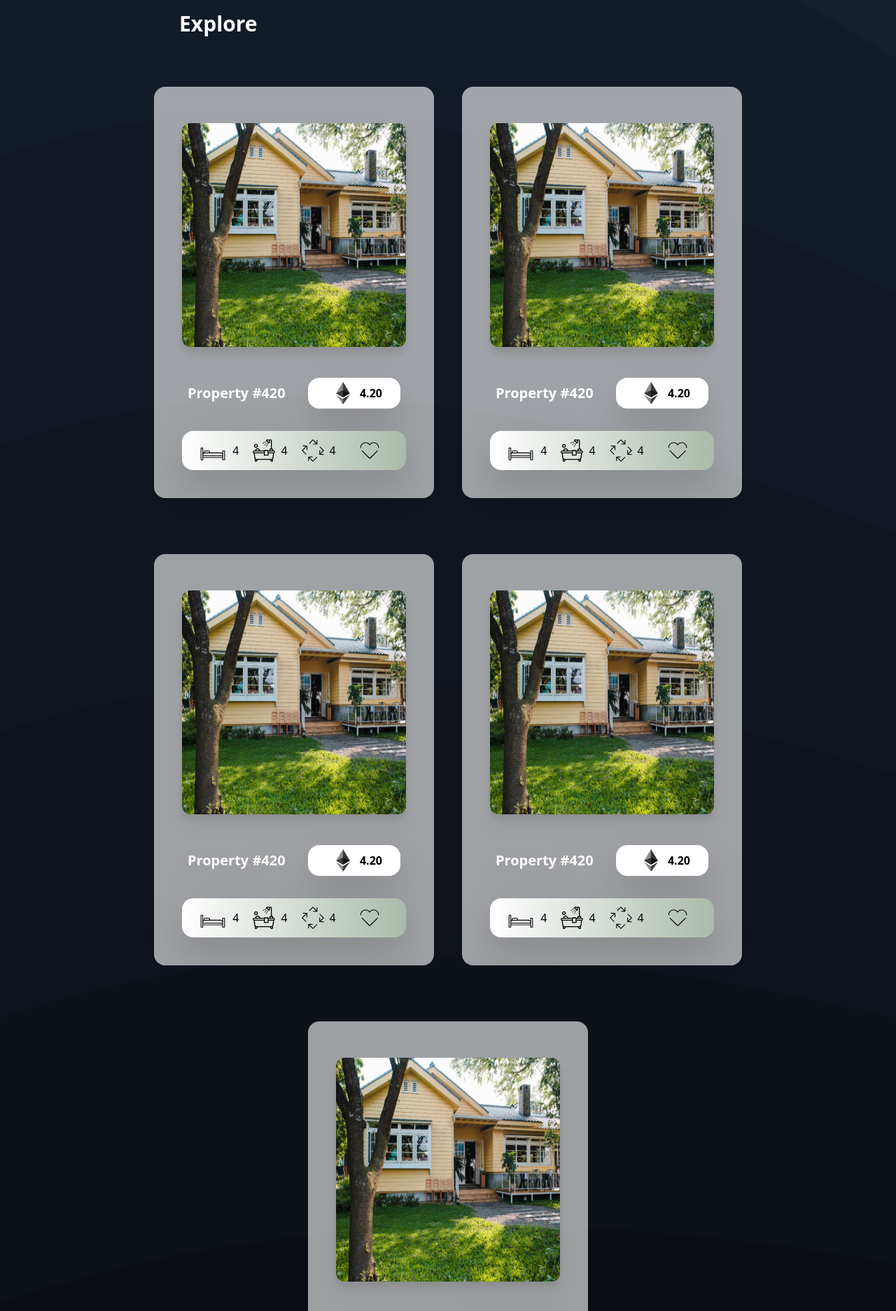
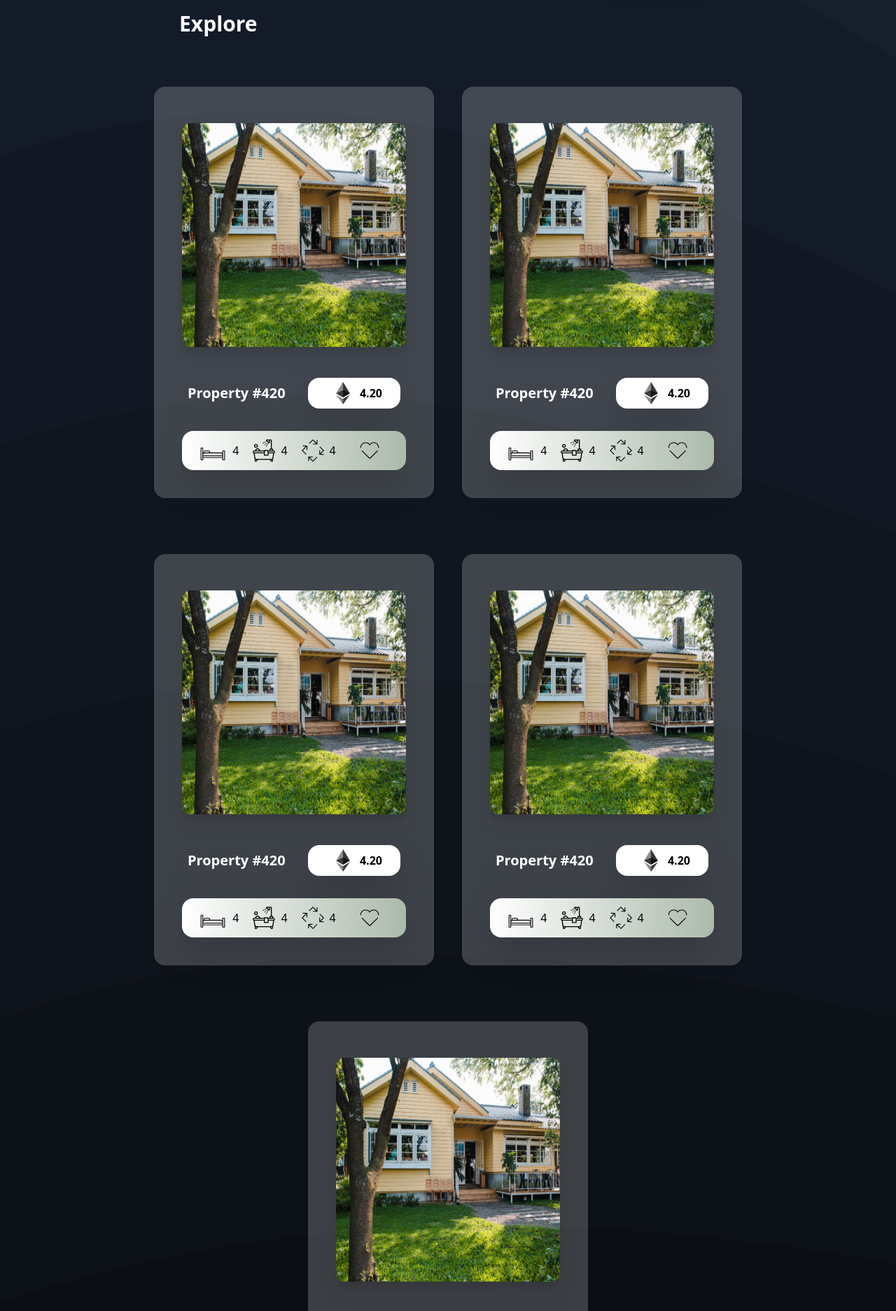
Before and after one commit to itaintkevin/Estate, a React (Create React App) app: page /marketplace in a window 1280 px wide. Shown: the part 160-2034 px from the top of the page at 70% size. Built offline with nearby package versions, Linux system fonts and the light colour scheme.

Commit message:
Marketplace Set

```diff
--- a/src/pages/marketplace.jsx
+++ b/src/pages/marketplace.jsx
@@ -10,7 +10,7 @@ const Marketplace = () => {
         <div className="flex flex-col items-center justify-center h-full">
             <div className="text-3xl text-white font-semibold w-full px-64 my-8">Explore</div>
                 <div className='flex rounded flex-wrap overflow-x-hidden justify-center items-center'>
-                    <div className="flex flex-col justify-center items-center mx-5 rounded-2xl bg-white bg-opacity-60 py-10 px-10 my-10">
+                    <div className="flex flex-col justify-center items-center mx-5 rounded-2xl bg-white bg-opacity-20 py-10 px-10 my-10">
                         <div>
                             <img className="h-80 w-80 rounded-xl my-3 drop-shadow-xl" src={property1} alt="property1"/>
                         </div>
@@ -35,7 +35,7 @@ const Marketplace = () => {
                             </div>
                         </div>
                     </div>
-                    <div className="flex flex-col justify-center items-center mx-5 rounded-2xl bg-white bg-opacity-60 py-10 px-10 my-10">
+                    <div className="flex flex-col justify-center items-center mx-5 rounded-2xl bg-white bg-opacity-20 py-10 px-10 my-10">
                         <div>
                             <img className="h-80 w-80 rounded-xl my-3 drop-shadow-xl" src={property1} alt="property1"/>
                         </div>
@@ -61,7 +61,7 @@ const Marketplace = () => {
                         </div>
 
                     </div>
-                    <div className="flex flex-col justify-center items-center mx-5 rounded-2xl bg-white bg-opacity-60 py-10 px-10 my-10">
+                    <div className="flex flex-col justify-center items-center mx-5 rounded-2xl bg-white bg-opacity-20 py-10 px-10 my-10">
                         <div>
                             <img className="h-80 w-80 rounded-xl my-3 drop-shadow-xl" src={property1} alt="property1"/>
                         </div>
@@ -87,7 +87,7 @@ const Marketplace = () => {
                         </div>
 
                     </div>
-                    <div className="flex flex-col justify-center items-center mx-5 rounded-2xl bg-white bg-opacity-60 py-10 px-10 my-10">
+                    <div className="flex flex-col justify-center items-center mx-5 rounded-2xl bg-white bg-opacity-20 py-10 px-10 my-10">
                         <div>
                             <img className="h-80 w-80 rounded-xl my-3 drop-shadow-xl" src={property1} alt="property1"/>
                         </div>
@@ -113,7 +113,7 @@ const Marketplace = () => {
                         </div>
 
                     </div>
-                    <div className="flex flex-col justify-center items-center mx-5 rounded-2xl bg-white bg-opacity-60 py-10 px-10 my-10">
+                    <div className="flex flex-col justify-center items-center mx-5 rounded-2xl bg-white bg-opacity-20 py-10 px-10 my-10">
                         <div>
                             <img className="h-80 w-80 rounded-xl my-3 drop-shadow-xl" src={property1} alt="property1"/>
                         </div>
```
